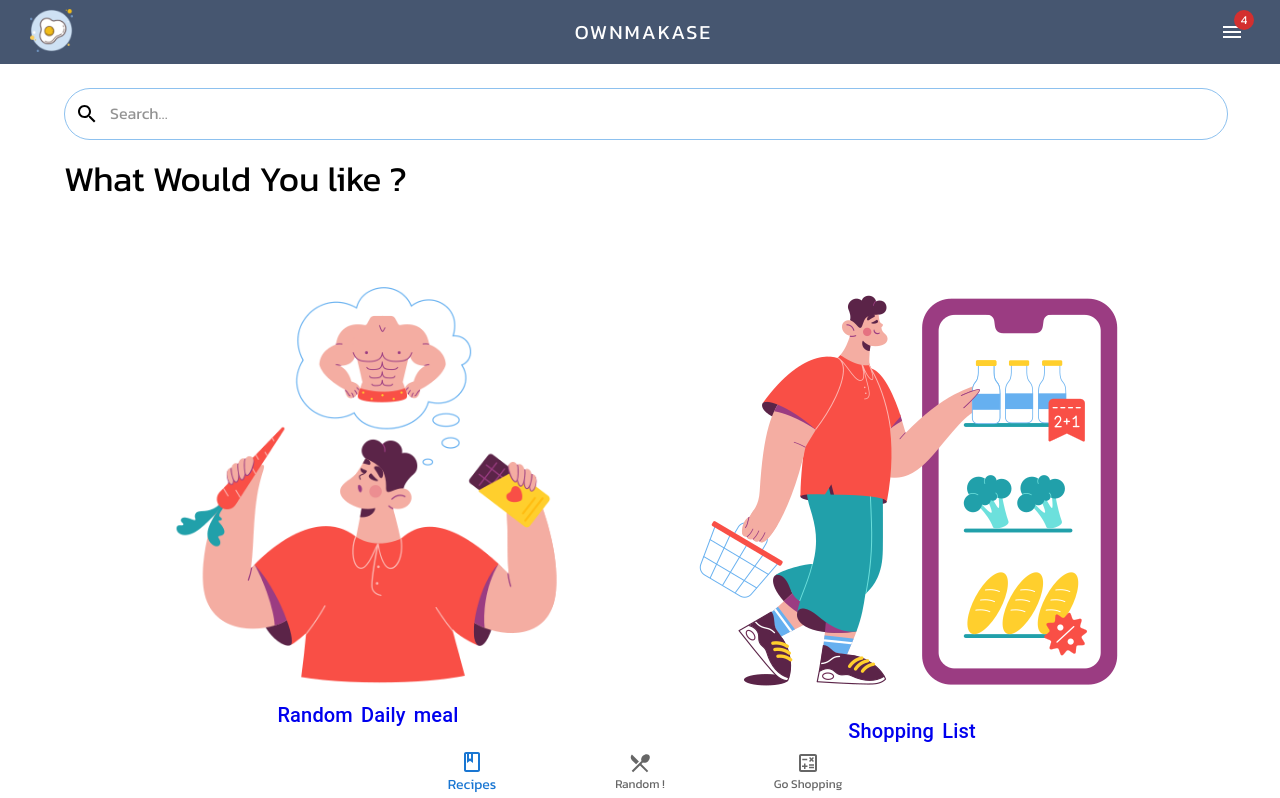
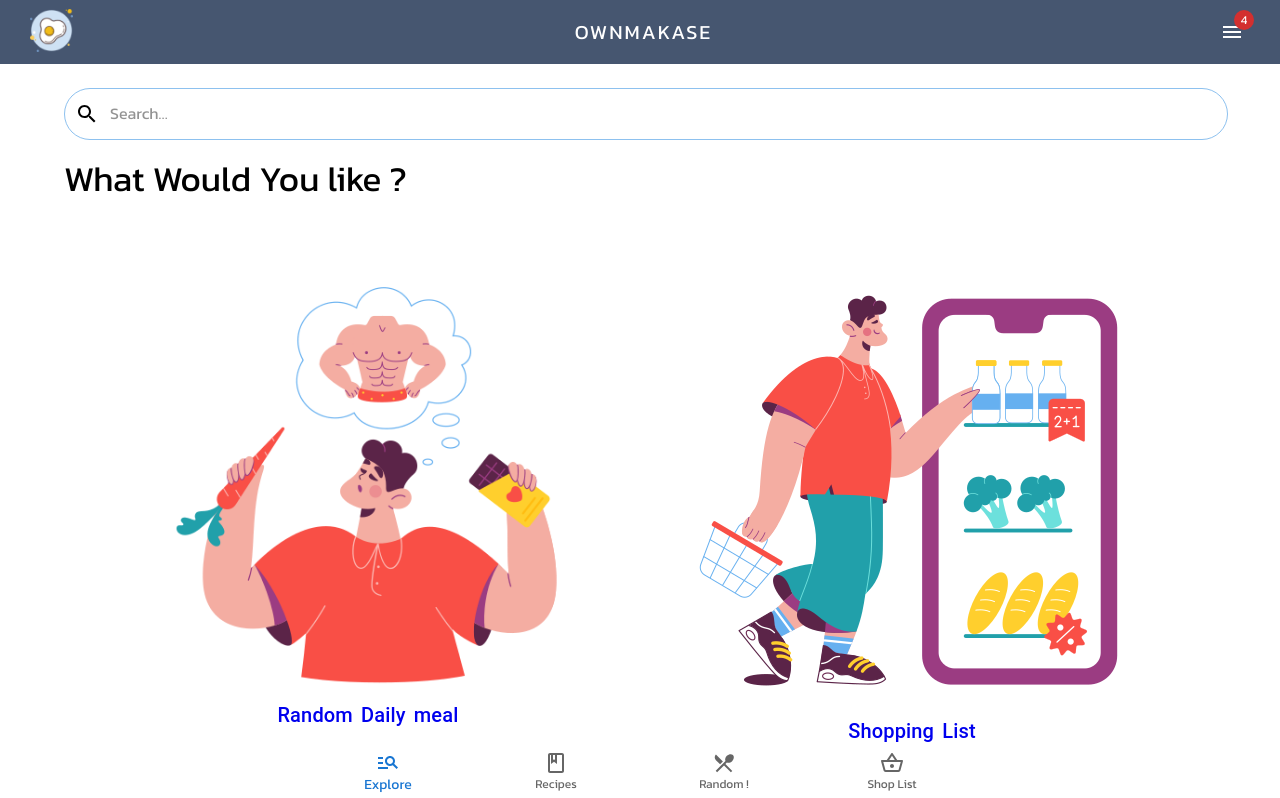
Before and after one commit to hznutx/ownmakase, a React (Vite) app: page /#/app in a window 1280 px wide. Shown: the top 798 px of the page. Built offline with nearby package versions, Linux system fonts and the light colour scheme.

Commit message:
^ new nav calling

```diff
--- a/src/component/Footer.jsx
+++ b/src/component/Footer.jsx
@@ -1,34 +1,39 @@
 import { Paper, BottomNavigation, BottomNavigationAction } from "@mui/material";
-import { RestaurantMenuOutlined, CalculateOutlined, ClassOutlined, Tune } from "@mui/icons-material";
+import { RestaurantMenuOutlined, CalculateOutlined, ClassOutlined, Tune, ShoppingBasketOutlined, ManageSearchOutlined } from "@mui/icons-material";
 import { useEffect, useState } from "react";
 import { useNavigate } from "react-router-dom";
 
 export default function SimpleBottomNavigation() {
-  const [value, setValue] = useState(0);
+  const [curNav, setCurNav] = useState(0);
   const navigate = useNavigate()
 
-  const onNavClick = (e, newValue) => {
-    setValue(newValue);
-  }
-
-  const onMenuClick = (path) => {
-    navigate(path, { replace: true })
+  const onNavClick = (index, menu) => {
+    setCurNav(index);
+    navigate(menu.path, { replace: true })
   }
 
   useEffect(() => {
     console.log("reload . . .")
   }, [])
 
+  const navMenu = [
+    { title: "Explore", path: "", icon: <ManageSearchOutlined /> },
+    { title: "Recipes", path: "page-menu", icon: <ClassOutlined /> },
+    { title: "Random !", path: "page-random", icon: <RestaurantMenuOutlined /> },
+    { title: "Shop List", path: "page-shop-list", icon: <ShoppingBasketOutlined /> },
+  ];
 
   return (
     <Paper
       sx={{ position: "fixed", bottom: 0, left: 0, right: 0, backgroundColor: "white" }}
       elevation={0}
     >
-      <BottomNavigation showLabels value={value} onChange={onNavClick} >
-        <BottomNavigationAction label="Recipes" icon={<ClassOutlined />} onClick={() => onMenuClick('menu')} />
-        <BottomNavigationAction label="Random !" icon={<RestaurantMenuOutlined onClick={() => onMenuClick('random-food')} />} />
-        <BottomNavigationAction label="Go Shopping" icon={<CalculateOutlined onClick={() => onMenuClick('shopping-list')} />} />
+      <BottomNavigation showLabels value={curNav}>
+        {navMenu.map((menu, index) => (
+          <BottomNavigationAction key={index} label={menu.title} icon={menu.icon} onClick={() => onNavClick(index, menu)} />
+        ))}
+        {/* <BottomNavigationAction label="Random !" icon={<RestaurantMenuOutlined onClick={() => onMenuClick('random-food')} />} />
+        <BottomNavigationAction label="Go Shopping" icon={<CalculateOutlined onClick={() => onMenuClick('shopping-list')} />} /> */}
       </BottomNavigation>
     </Paper>
   );
```
